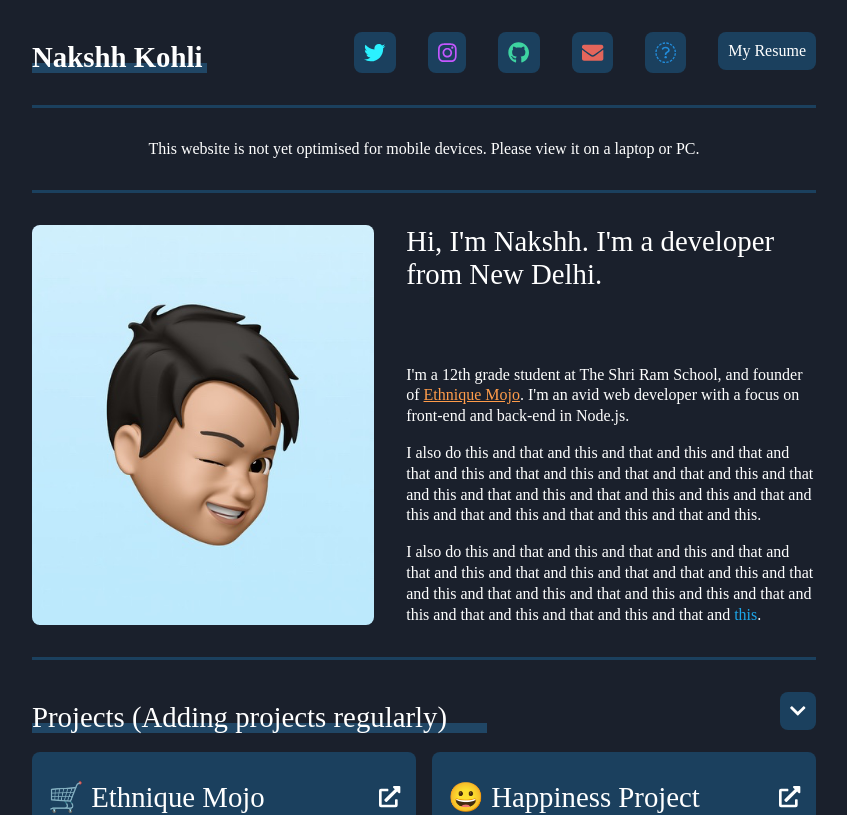
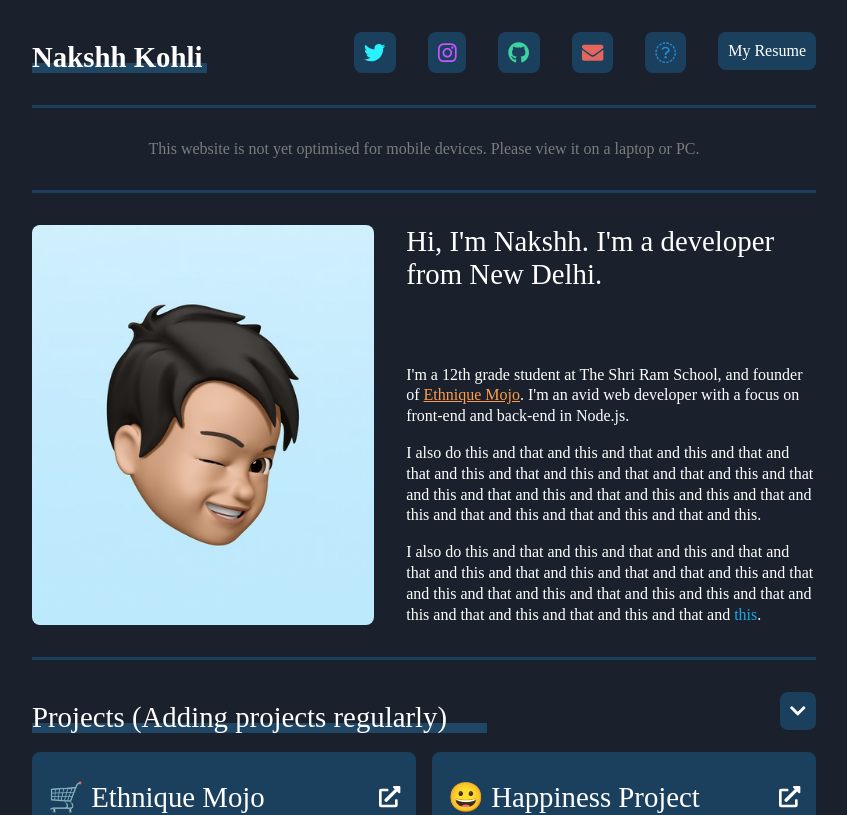
Before and after one commit to Nakshh/website, a Vue app: page / in a window 1280 px wide. Shown: the top 815 px of the page, without its empty margins (216-1063 px from the left). Built offline with nearby package versions, Linux system fonts and the light colour scheme; a web font is replaced by a local one.

Commit message:
changed warn color

```diff
--- a/src/App.vue
+++ b/src/App.vue
@@ -53,7 +53,7 @@ export default {
 	display: flex;
 	flex-direction: column;
 	justify-content: space-between;
-	color: white;
+	color: rgb(124, 124, 124);
 	text-align: center;
 }
 
```
